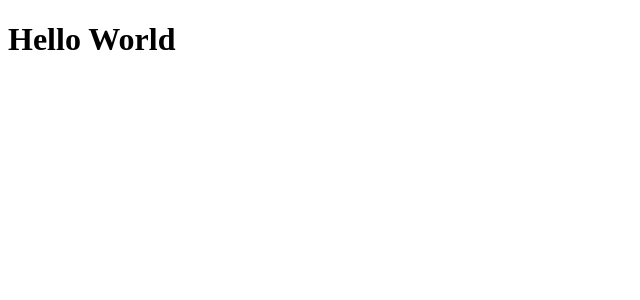
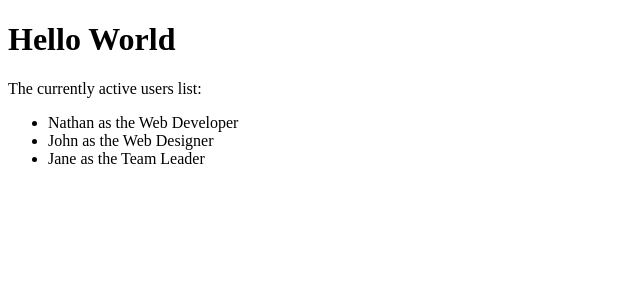
Before and after one commit to AndreyGOIT/beginning_react, a React (Vite) app: page / in a window 1280 px wide. Shown: the top 300 px of the page, without its empty margins (0-640 px from the left). Built offline with nearby package versions, Linux system fonts and the light colour scheme.

Commit message:
rendering of users

```diff
--- a/src/App.jsx
+++ b/src/App.jsx
@@ -10,7 +10,17 @@ function App() {
     <>
     <h1>Hello World</h1>
     {/* <h2>Learning to code with React</h2>*/}
-
+    <p>The currently active users list:</p>
+      <ul>
+      {
+        users.map(function(user){
+          // returns Nathan, then John, then Jane
+          return (
+            <li> {user.name} as the {user.role} </li>
+          )
+        })
+      }
+      </ul>
     </>
   )
 }
```
